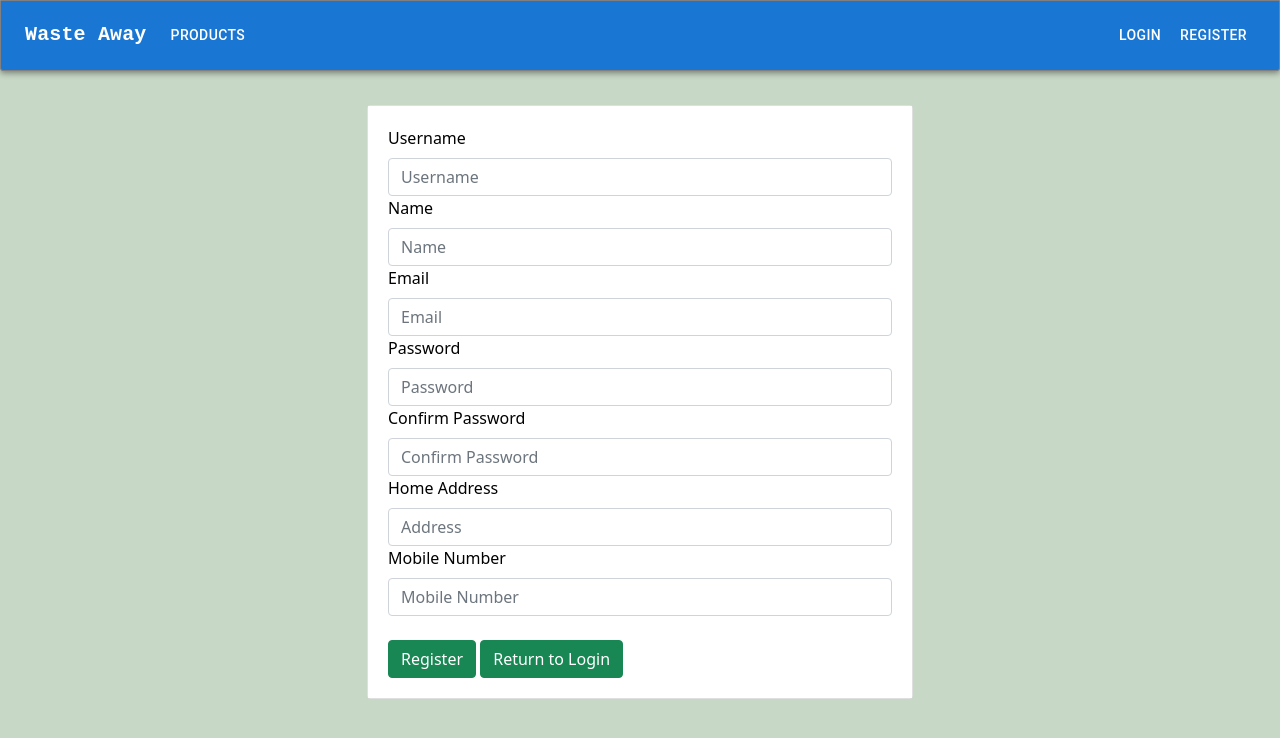
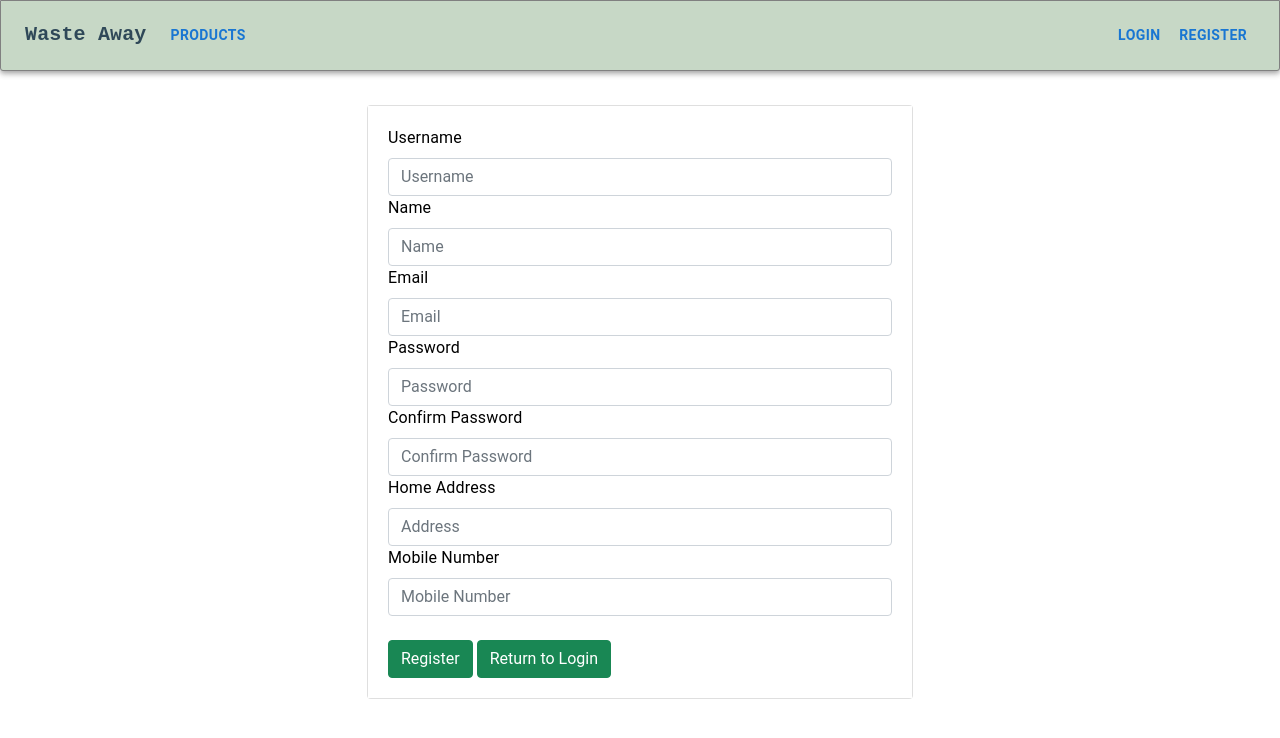
Before and after one commit to sktt2/WasteAway, a React (Create React App) app in the folder frontend-react/: page /register in a window 1280 px wide. Shown: the top 738 px of the page. Built offline with nearby package versions, Linux system fonts and the light colour scheme.

Commit message:
add theme file for app

```diff
--- a/frontend-react/src/App.js
+++ b/frontend-react/src/App.js
@@ -14,6 +14,8 @@ import AddProduct from "./pages/AddProduct.js"
 import ForgotPass from "./pages/ForgotPass.js"
 import Profile from "./pages/Profile"
 import EditProduct from "./pages/EditProduct.js"
+import { ThemeProvider, CssBaseline } from "@mui/material"
+import { appTheme } from "./styles/appTheme"
 
 /**
  * app component render a router, the router is responsible to change the routes in the browser.
@@ -23,6 +25,8 @@ import EditProduct from "./pages/EditProduct.js"
 class App extends Component {
     render() {
         return (
+            <ThemeProvider theme={appTheme}>
+                <CssBaseline enableColorScheme />
                 <Container fluid style={{ padding: "0px 0px" }}>
                     <Router forceRefresh={true}>
                         <Header />
@@ -44,6 +48,7 @@ class App extends Component {
                         </Container>
                     </Router>
                 </Container>
+            </ThemeProvider>
         )
     }
 }
--- a/frontend-react/src/components/Header.js
+++ b/frontend-react/src/components/Header.js
@@ -17,6 +17,7 @@ import StorageHelper from "../services/StorageHelper"
 import { useHistory } from "react-router-dom"
 import AuthService from "../services/AuthService"
 import styles from "../styles/ComponentStyle.module.css"
+import { fontWeight } from "@mui/system"
 
 const pages = ["products"]
 const settings = ["Profile", "Logout"]
@@ -60,7 +61,7 @@ const Header = (props) => {
     })
     const loggedInMenu = (
         <Box sx={{ flexGrow: 0, display: { xs: "flex", md: "flex" } }}>
-            <IconButton size="large" aria-label="show 17 new notifications" color="inherit">
+            <IconButton size="large" aria-label="show 17 new notifications" color="primary">
                 <Badge badgeContent={17} color="error">
                     <NotificationsIcon />
                 </Badge>
@@ -72,12 +73,13 @@ const Header = (props) => {
                     aria-controls="primary-search-account-menu"
                     aria-haspopup="true"
                     onClick={handleOpenUserMenu}
-                    color="inherit">
+                    color="primary">
                     <AccountCircle />
                 </IconButton>
             </Tooltip>
             <Menu
                 sx={{ mt: "45px" }}
+                MenuListProps={{ sx: { backgroundColor: "#C7D8C6" } }}
                 id="menu-appbar"
                 anchorEl={anchorElUser}
                 anchorOrigin={{
@@ -99,6 +101,7 @@ const Header = (props) => {
                     return (
                         <MenuItem
                             key={setting}
+                            sx={{ backgroundColor: "#C7D8C6" }}
                             onClick={() => {
                                 handleCloseUserMenu()
                                 clickFunction()
@@ -121,12 +124,12 @@ const Header = (props) => {
                     }}
                     sx={{
                         my: 2,
-                        color: "white",
                         display: "block",
-                        "&:hover": {
-                            backgroundColor: "#fff",
-                            color: "#3c52b2",
-                        },
+                        fontWeight: "bold",
+                        // "&:hover": {
+                        //     backgroundColor: "#fff",
+                        //     color: "#C7D8C6",
+                        // },
                     }}>
                     {page}
                 </Button>
@@ -135,7 +138,7 @@ const Header = (props) => {
     )
 
     return (
-        <AppBar position="static" className={styles.navbar}>
+        <AppBar position="static" className={styles.navbar} sx={{ backgroundColor: "#C7D8C6" }}>
             <Container maxWidth="xl">
                 <Toolbar disableGutters>
                     {/* <AdbIcon sx={{ display: { xs: "none", md: "flex" }, mr: 1 }} /> */}
@@ -149,8 +152,8 @@ const Header = (props) => {
                             display: { xs: "none", md: "flex" },
                             fontFamily: "monospace",
                             fontWeight: 700,
+                            color: "primary",
                             // letterSpacing: "rem",
-                            color: "inherit",
                             textDecoration: "none",
                         }}>
                         Waste Away
@@ -162,8 +165,7 @@ const Header = (props) => {
                             aria-label="account of current user"
                             aria-controls="menu-appbar"
                             aria-haspopup="true"
-                            onClick={handleOpenNavMenu}
-                            color="inherit">
+                            onClick={handleOpenNavMenu}>
                             <MenuIcon />
                         </IconButton>
                         <Menu
@@ -209,13 +211,13 @@ const Header = (props) => {
                             flexGrow: 1,
                             fontFamily: "monospace",
                             fontWeight: 700,
-                            color: "inherit",
                             textDecoration: "none",
                             marginLeft: "auto",
                             marginRight: "auto",
                             left: "40%",
                             right: 0,
                             textAlign: "center",
+                            color: "primary",
                         }}>
                         Waste Away
                     </Typography>
@@ -224,7 +226,7 @@ const Header = (props) => {
                             <Button
                                 key={page}
                                 onClick={() => handleChangePage(page)}
-                                sx={{ my: 2, color: "white", display: "block" }}>
+                                sx={{ my: 2, display: "block", fontWeight: "bold" }}>
                                 {page}
                             </Button>
                         ))}
--- a/frontend-react/src/styles/ComponentStyle.module.css
+++ b/frontend-react/src/styles/ComponentStyle.module.css
@@ -32,7 +32,7 @@
 }
 .tabs{
     border-radius: 5px solid black;
-    color: white;
+    color: #2f4858;
 }
 .tabs:selected{
     border-radius:5px solid black;
--- /dev/null
+++ b/frontend-react/src/styles/appTheme.js
@@ -0,0 +1,16 @@
+import { createTheme } from "@mui/material/styles"
+
+export const appTheme = createTheme({
+    palette: {
+        text: {
+            primary: "#2f4858",
+        },
+        //   primary: blue,
+        //   secondary: pink,
+    },
+    typography: {
+        allVariants: {
+            color: "#2f4858",
+        },
+    },
+})
```
Lines whose indentation alone changed are shown as unchanged.
